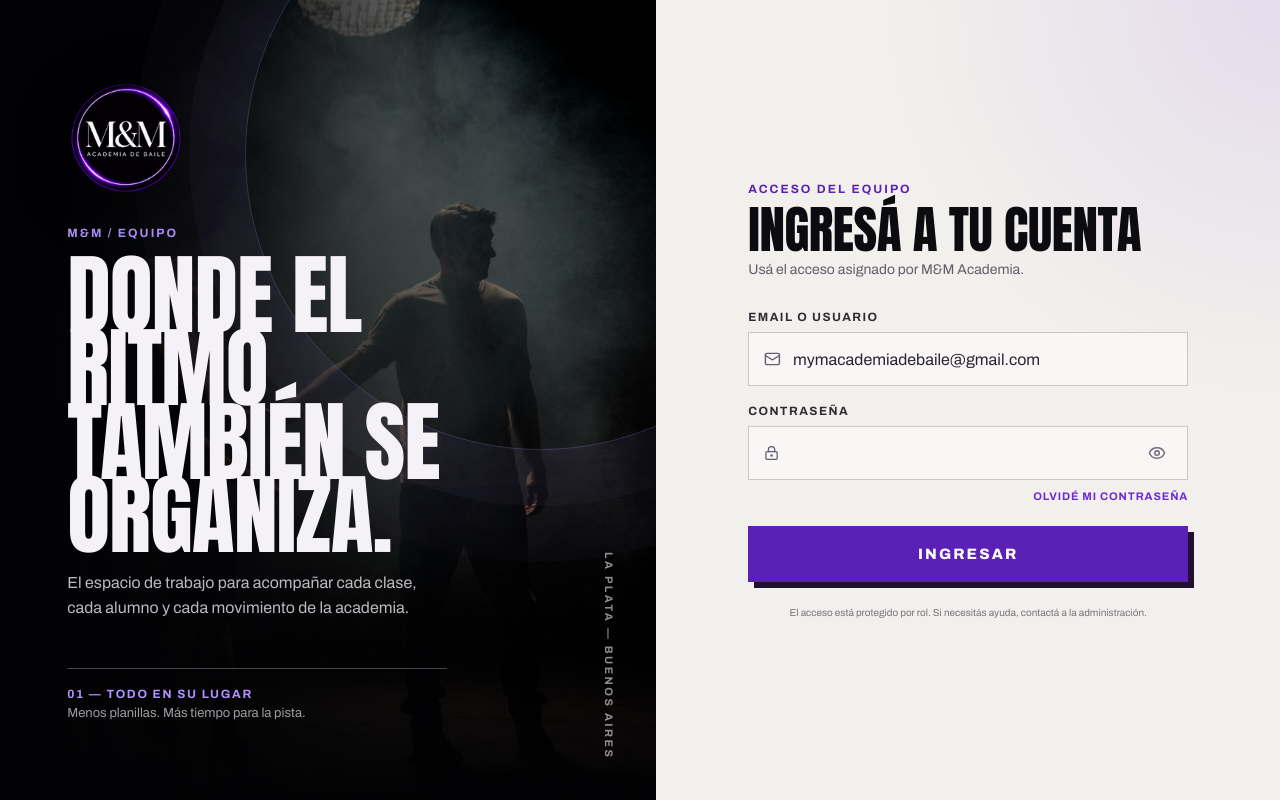
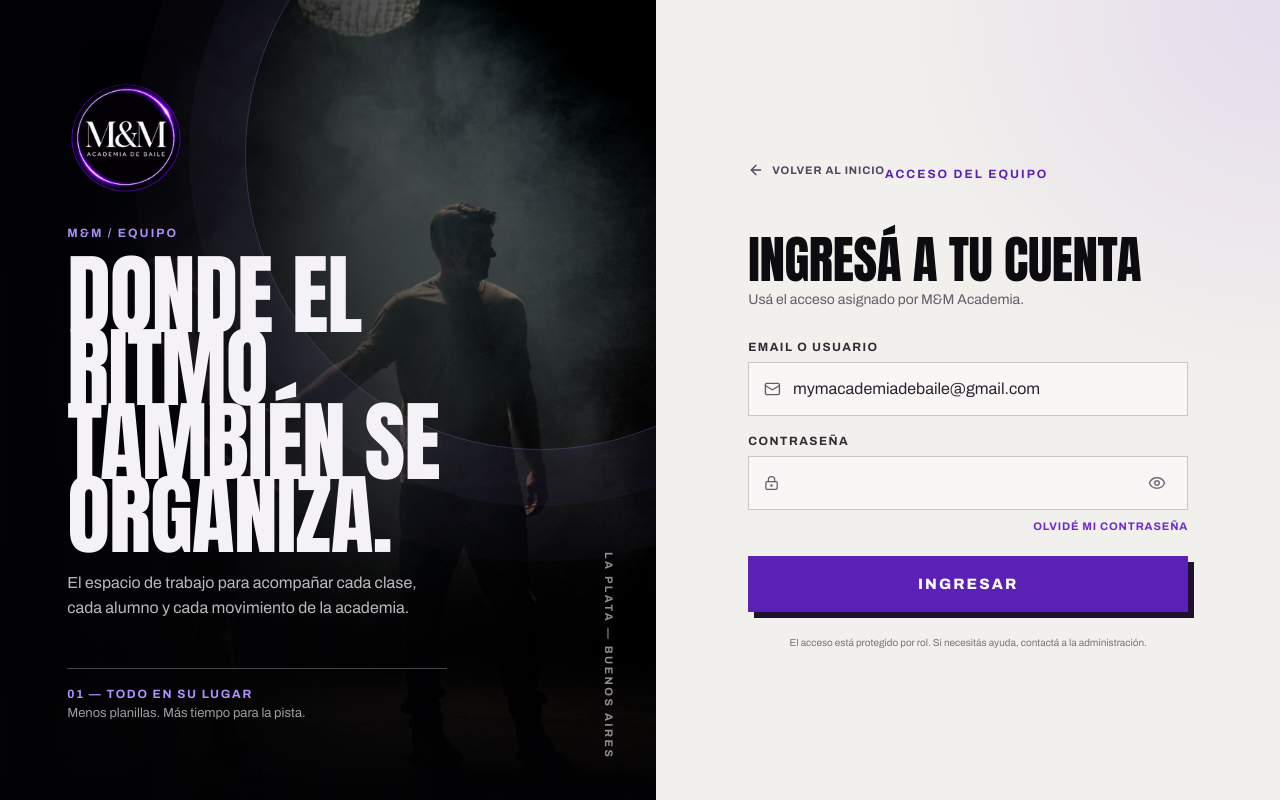
Before and after one commit to mymacademiadebaile/mymacademia-platform, a Next.js app in the folder apps/web/: page /login in a window 1280 px wide. Built offline with nearby package versions, Linux system fonts and the light colour scheme; no server answers; a web font is replaced by a local one.

Commit message:
feat(login): add home link with back navigation to login page

```diff
--- a/apps/web/src/app/login/login.module.css
+++ b/apps/web/src/app/login/login.module.css
@@ -139,6 +139,43 @@
 .form {
   width: min(440px, 100%);
   padding: 0;
+}
+
+.homeLink {
+  width: fit-content;
+  min-height: 40px;
+  display: inline-flex;
+  align-items: center;
+  gap: 8px;
+  margin-bottom: 36px;
+  color: #4d4560;
+  font-stretch: 72%;
+  font-variation-settings: "wdth" 72;
+  font-size: 11px;
+  font-weight: 700;
+  letter-spacing: .08em;
+  text-decoration: none;
+  text-transform: uppercase;
+  transition: color 180ms ease, transform 180ms ease;
+}
+
+.homeLink svg {
+  transition: transform 180ms ease;
+}
+
+@media (hover: hover) {
+  .homeLink:hover {
+    color: #5b21b6;
+  }
+
+  .homeLink:hover svg {
+    transform: translateX(-3px);
+  }
+}
+
+.homeLink:focus-visible {
+  outline: 2px solid #7c3aed;
+  outline-offset: 4px;
 }
 
 .mobileBrand {
@@ -317,6 +354,10 @@
     padding: 28px 10px;
   }
 
+  .homeLink {
+    margin-bottom: 30px;
+  }
+
   .mobileBrand {
     display: flex;
     align-items: center;
--- a/apps/web/src/app/login/page.tsx
+++ b/apps/web/src/app/login/page.tsx
@@ -1,7 +1,7 @@
 "use client";
 
 import { FormEvent, useState } from "react";
-import { Eye, EyeOff, LockKeyhole, Mail } from "lucide-react";
+import { ArrowLeft, Eye, EyeOff, LockKeyhole, Mail } from "lucide-react";
 import Image from "next/image";
 import Link from "next/link";
 import { useRouter } from "next/navigation";
@@ -82,6 +82,10 @@ export default function LoginPage() {
 
       <section className={styles.loginPanel}>
         <form className={styles.form} onSubmit={handleSubmit}>
+          <Link className={styles.homeLink} href="/">
+            <ArrowLeft size={16} aria-hidden="true" />
+            Volver al inicio
+          </Link>
           <div className={styles.mobileBrand}>
             <Image
               src="/mym-academia-logo.png"
```
